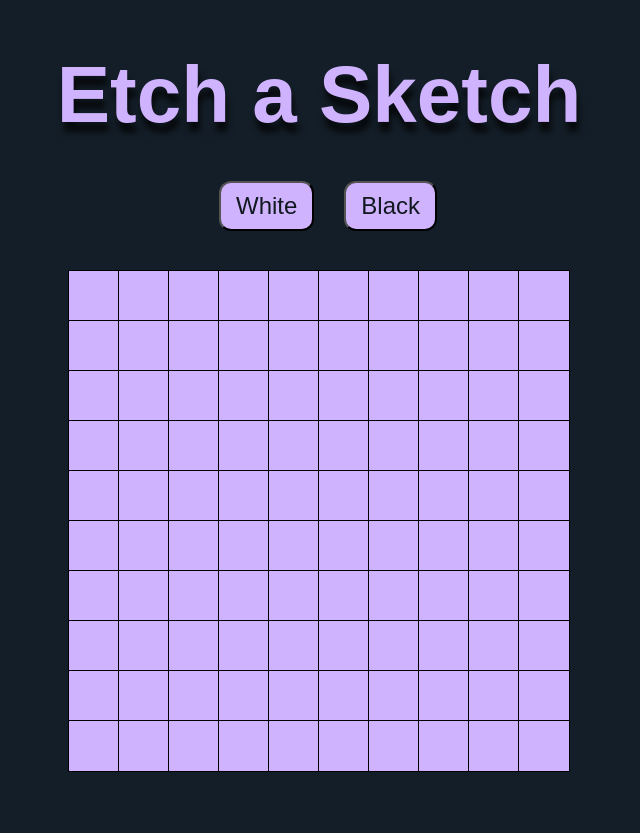
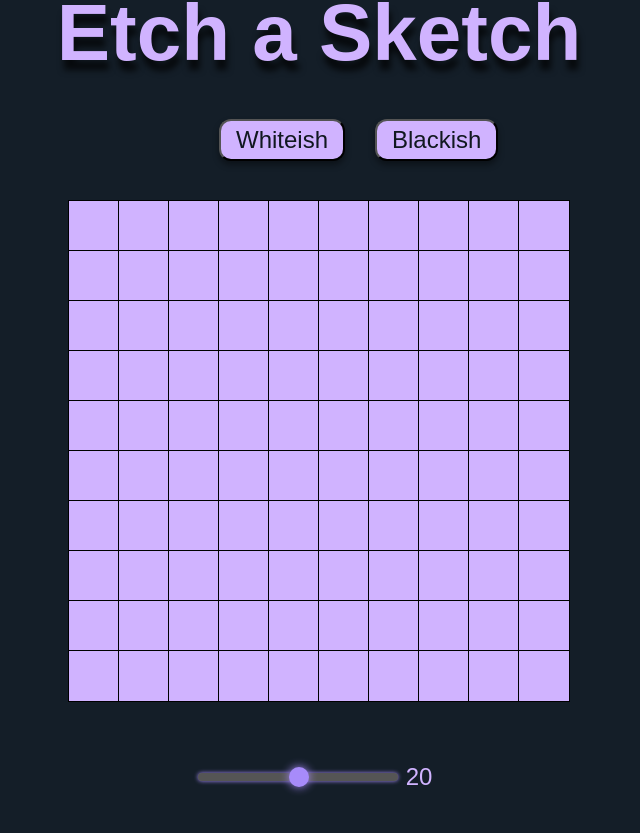
Before and after one commit to AndersLemme/Etch-a-Sketch, a plain HTML site: page index.html in a window 1280 px wide. Shown: the whole page, without its empty margins (321-961 px from the left). Before the commit the page ends 800 px from the top, so only its background shows below. Drawn offline with Linux system fonts and the light colour scheme.

Commit message:
Added slider in Html and Css stulingfor number of squares in grid. got frustrated with styling so got some help from my friend gippity again

```diff
--- a/index.html
+++ b/index.html
@@ -10,12 +10,16 @@
 <body>
     <h1> Etch a Sketch </h1>
     <div class="buttons">
-        <button id="white"> White </button>
-        <button id="black"> Black </button>
+        <button id="white"> Whiteish </button>
+        <button id="black"> Blackish </button>
     </div>
     <div class="container">
         <div class="grid"></div>
     </div>
+    <div class="slider_container">
+        <input type="range" class="slider" id ="range" min="5" max="100">
+        <div class="value">20</div>
+    </div>
     <script src="script.js"></script>
 </body>
 </html>
--- a/style.css
+++ b/style.css
@@ -31,15 +31,113 @@ button {
     padding: 5px 15px;
     background-color: #D0B3FF;
     color: #111820;
+    transition: transform 0.2s ease;
+    box-shadow: 0 4px 6px rgba(0, 0, 0, 0.4);
+}
+button:hover{
+    transform: scale(1.03);
 }
 .container {
     width: auto;
 }
 .grid {
-    margin-top: 20px;
+    margin: 20px;
     display: flex;
     flex-wrap: wrap;
     flex-direction: row;
     width: 500px;
     height: 500px;
 }
+.slider_container{
+    display: flex;
+    padding: 2rem;
+    align-items: center;
+}
+.value{
+    color: #D0B3FF;
+    font-size: 1.5rem;
+    padding: 8px
+}
+.slider {
+  -webkit-appearance: none;
+  appearance: none;
+  width: 200px;
+  height: 8px;
+  background: #2b2f38;
+  border-radius: 4px;
+  outline: none;
+  margin: 20px auto;
+  display: block;
+  transition: background 0.3s;
+  cursor: pointer;
+}
+
+/* Chrome, Safari, Edge (WebKit) */
+.slider::-webkit-slider-runnable-track {
+  height: 8px;
+  background: #555;
+  border-radius: 4px;
+  box-shadow: 0 0 4px #a78bfa;
+}
+
+.slider::-webkit-slider-thumb {
+  -webkit-appearance: none;
+  appearance: none;
+  height: 20px;
+  width: 20px;
+  background: #a78bfa;
+  border-radius: 50%;
+  border: none;
+  box-shadow: 0 0 10px #a78bfa;
+  margin-top: -6px; /* aligns thumb in center of track */
+  transition: transform 0.2s ease;
+}
+
+.slider::-webkit-slider-thumb:hover {
+  transform: scale(1.2);
+}
+
+/* Firefox */
+.slider::-moz-range-track {
+  height: 8px;
+  background: #555;
+  border-radius: 4px;
+  box-shadow: 0 0 4px #a78bfa;
+}
+
+.slider::-moz-range-thumb {
+  height: 20px;
+  width: 20px;
+  background: #a78bfa;
+  border-radius: 50%;
+  border: none;
+  box-shadow: 0 0 10px #a78bfa;
+  transition: transform 0.2s ease;
+  cursor: pointer;
+}
+
+.slider::-moz-range-thumb:hover {
+  transform: scale(1.2);
+}
+
+/*
+.slider{
+    width: 200px;
+    height: 10px;
+    background: #2b2f38;
+    border-radius: 50%;
+    outline: none;
+    margin: 20px auto;
+    display: block;
+    transition: background 0.3s;
+}
+.slider::-webkit-slider-thumb{
+    height: 20px;
+    width: 20px;
+    background: #a78bfa;
+    border-radius: 50%;
+    border: none;
+    box-shadow: 0 0 10px #a78bfa;
+    transition: transform 0.2s ease;
+}
+*/
```
